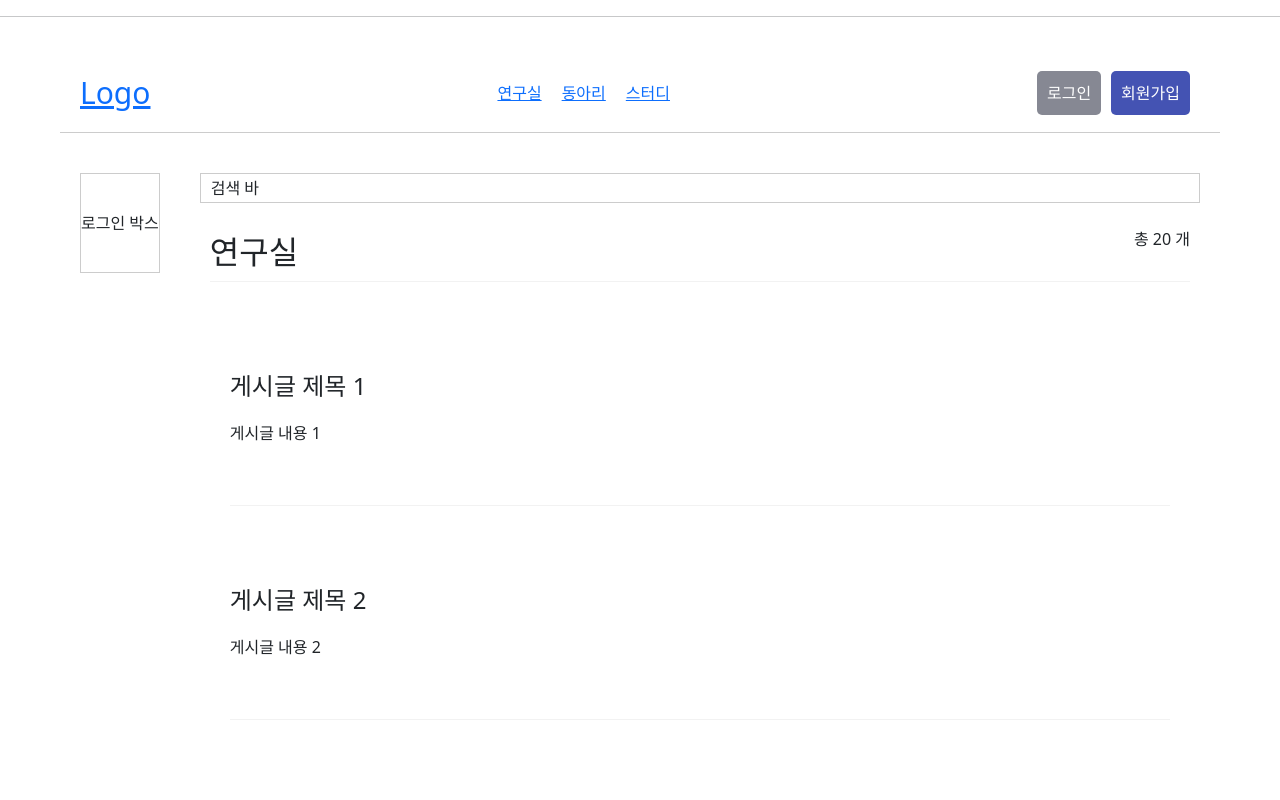
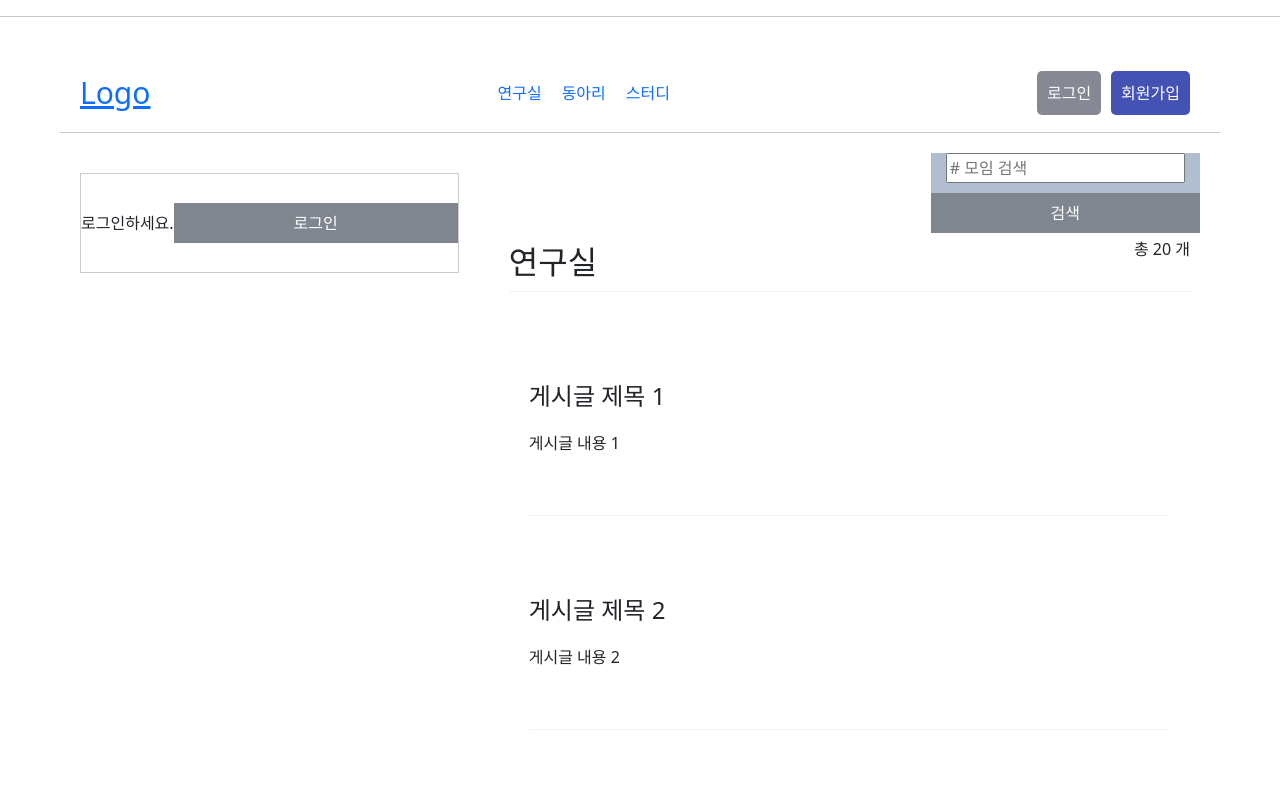
Before and after one commit to euiyang/2023_Capstone_design_areum, a React (Create React App) app in the folder Front_end/areum/: page /Lab in a window 1280 px wide. Shown: the top 800 px of the page. Built offline with nearby package versions, Linux system fonts and the light colour scheme.

Commit message:
5/5 front

```diff
--- a/Front_end/areum/src/pages/Lab/Lab.js
+++ b/Front_end/areum/src/pages/Lab/Lab.js
@@ -1,16 +1,21 @@
-import React from "react";
 import { Link } from "react-router-dom";
+import React, { useState } from "react";
 import "./Lab.css";
 
 function Lab() {
+  const [searchText, setSearchText] = useState("");
+  const handleSearch = (e) => {
+    e.preventDefault();
+    console.log(searchText);
+  };
   return (
-    <div className='home'>
+    <div className='lab'>
     <div className="header">
     <Link to="/"><h1>Logo</h1></Link>
         <ui className="header-menu">
-         <li><Link to="/Lab"> 연구실 </Link></li>
-         <li><Link to="/Group"> 동아리 </Link></li>
-         <li><Link to="/Study"> 스터디 </Link></li>
+        <li><Link to="/Lab" style={{ textDecoration: "none" }}> 연구실 </Link></li>
+                 <li><Link to="/Group" style={{ textDecoration: "none" }}> 동아리 </Link></li>
+                 <li><Link to="/Study" style={{ textDecoration: "none" }}> 스터디 </Link></li>
         </ui>
 <div className="header-buttons">
     <Link to ="signIn">
@@ -24,10 +29,29 @@ function Lab() {
 <div class="header-content">
 
 <div className="left-container">
-<div className="login-box">로그인 박스</div>
+<div className="login-box">
+  <div className="profile">
+    <div className="profile-circle"></div>
+    <span>로그인하세요.</span>
+  </div>
+  <div className="login-button">
+  <Link to ="signIn">
+    <button>로그인</button>
+    </Link>
+  </div>
 </div>
+</div>
+
 <div className="right-container">
-<div className="search-bar">검색 바</div>
+<form onSubmit={handleSearch}>
+            <input
+              type="text"
+              placeholder="# 모임 검색"
+              value={searchText}
+              onChange={(e) => setSearchText(e.target.value)}
+            />
+            <button type="submit">검색</button>
+          </form>
 
           <div className="content123">
             <div className="top-content">
```
